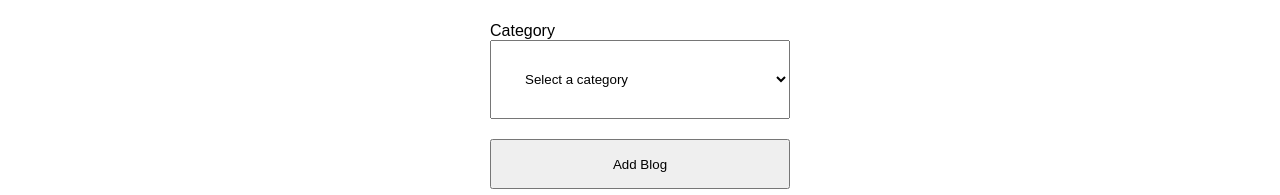
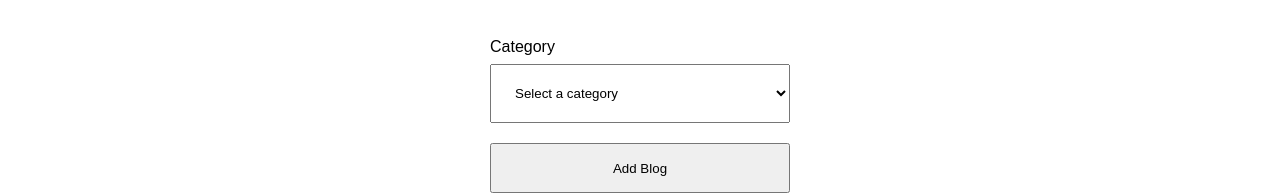
Before and after one commit to cihandundar/react-blog, a React (Create React App) app: page /addpost in a window 1280 px wide. Shown: the part 381-576 px from the top of the page. Built offline with nearby package versions, Linux system fonts and the light colour scheme; no server answers; sample sign-in values are in the browser's storage; a web font is replaced by a local one.

Commit message:
style fix

```diff
--- a/src/styles/pages/_addpost.scss
+++ b/src/styles/pages/_addpost.scss
@@ -11,6 +11,9 @@
     display: flex;
     flex-direction: column;
     margin-bottom: 20px;
+    > label {
+      margin-bottom: 8px;
+    }
     > input,
     textarea {
       padding: 30px;
@@ -18,7 +21,7 @@
       margin-bottom: 20px;
     }
     > select {
-      padding: 30px;
+      padding: 20px;
     }
   }
 }
```
